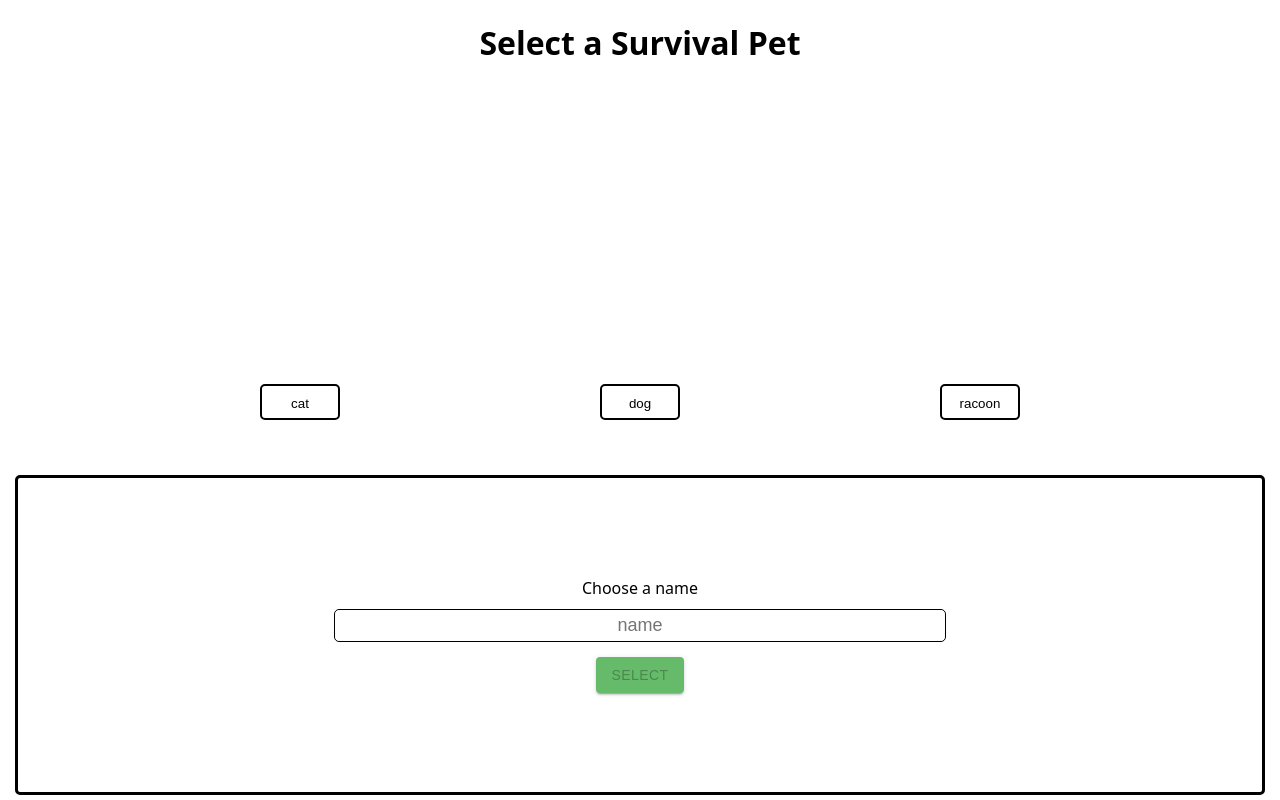
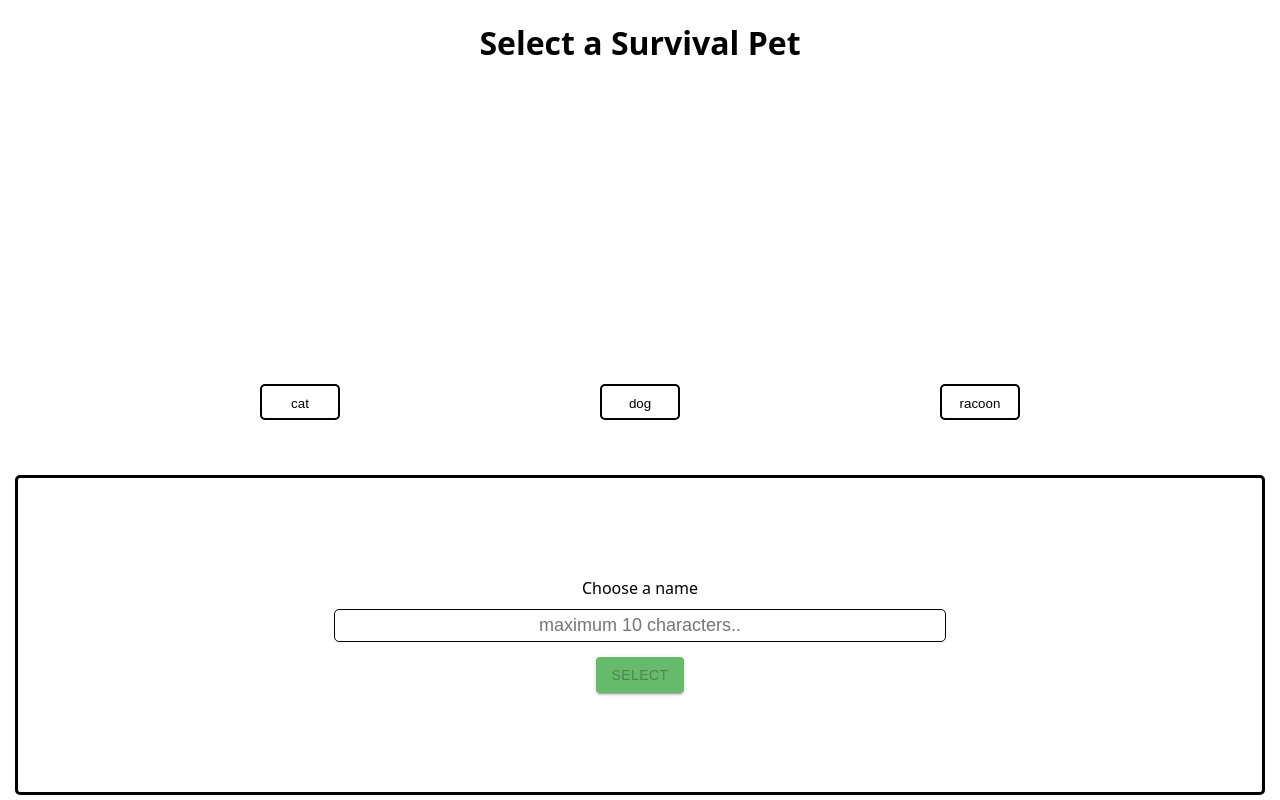
Before and after one commit to Braun-Johannes/Survival-Pets, a Next.js app: page / in a window 1280 px wide. Built offline with nearby package versions, Linux system fonts and the light colour scheme.

Commit message:
add max character

```diff
--- a/components/PetForm.jsx
+++ b/components/PetForm.jsx
@@ -12,7 +12,7 @@ export default function PetForm({ selectedPet, onSubmit }) {
           name="nameInput"
           type="text"
           defaultValue={selectedPet ? selectedPet.name : ""}
-          placeholder="name"
+          placeholder="maximum 10 characters.."
           $variant="name"
           maxLength={10}
           required
--- a/components/TombstoneButton.jsx
+++ b/components/TombstoneButton.jsx
@@ -13,7 +13,12 @@ export default function TombstoneButton({ selectedPet, onDeletePet }) {
         >
           <p>R.I.P.</p>
           <p>{selectedPet.name}</p>
-          <p>Select a new Survival Pet</p>
+          <hr />
+          <br />
+          <p>
+            Click here <br /> to select a
+            <br /> new Survival Pet
+          </p>
         </PositionedButton>
       </StyledDiv>
     </>
```
